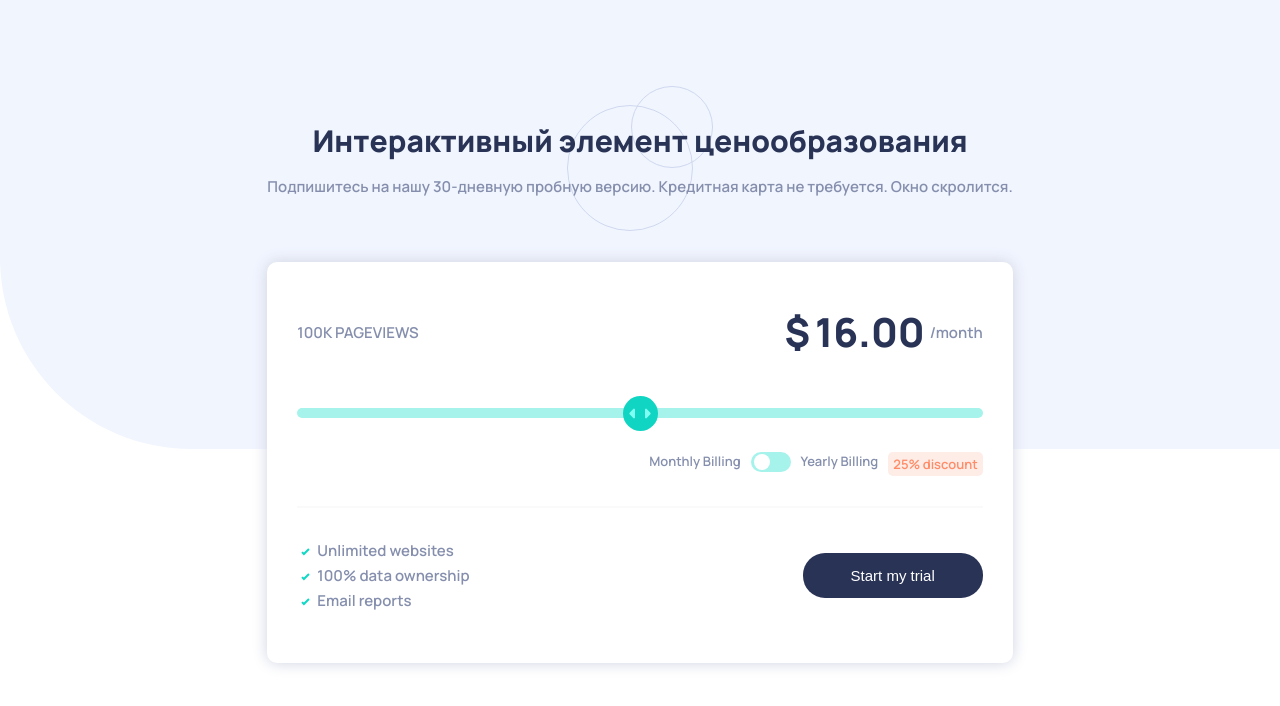
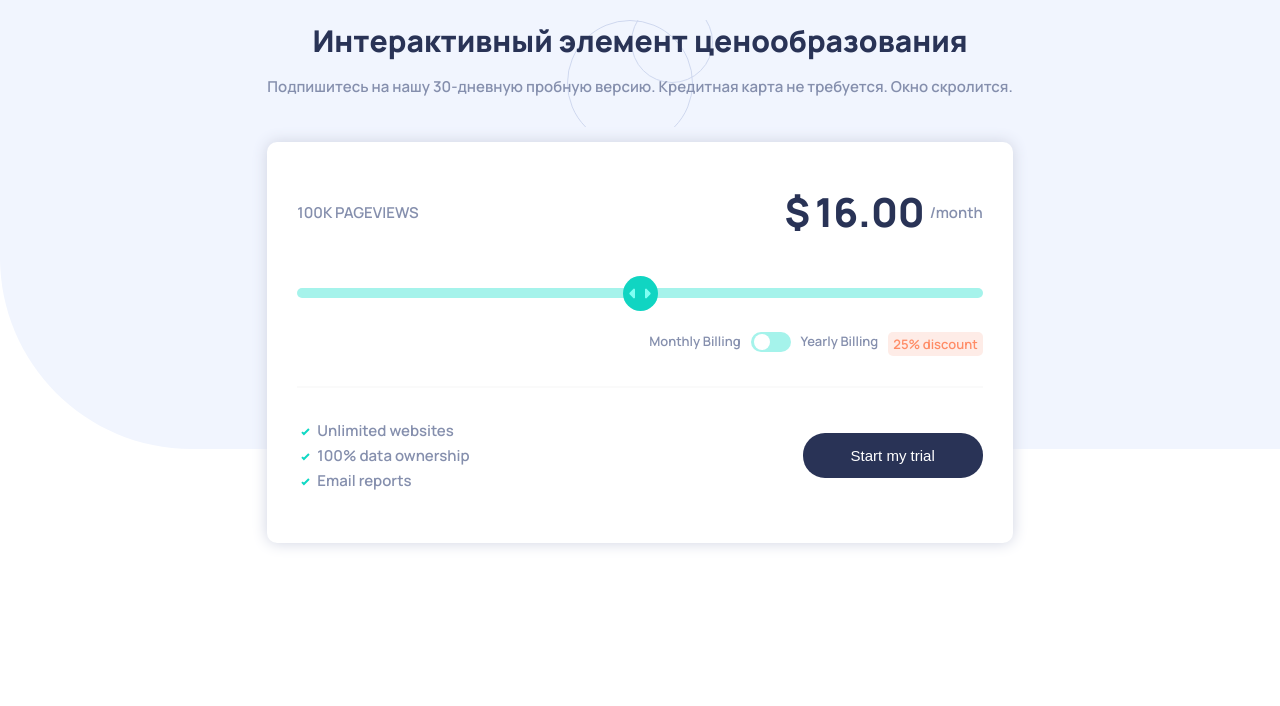
Before and after one commit to valekutce/interactive-pricing-element, a plain HTML site: page index.html in a window 1280 px wide. Drawn offline with Linux system fonts and the light colour scheme.

Commit message:
Update style.css

```diff
--- a/style.css
+++ b/style.css
@@ -17,8 +17,8 @@ body {
   max-width: 1400px;
 }
 header {
-  margin-top: 70px;
-  padding: 50px 0;
+  margin-top: 20px;
+  padding: 0px 0 30px;
   text-align: center;
   background-image: url("images/pattern-circles.svg");
   background-repeat: no-repeat;
```
